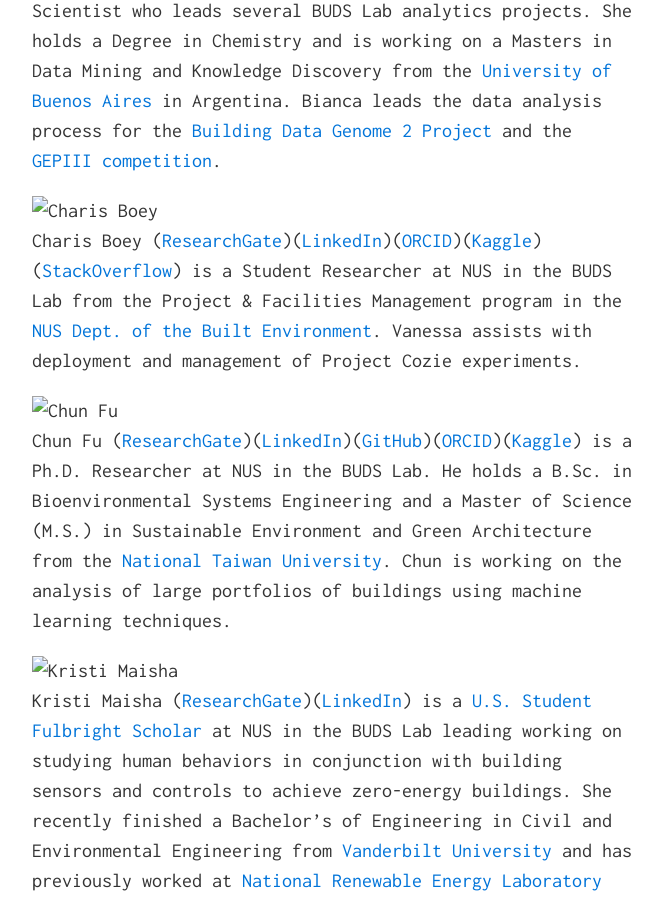
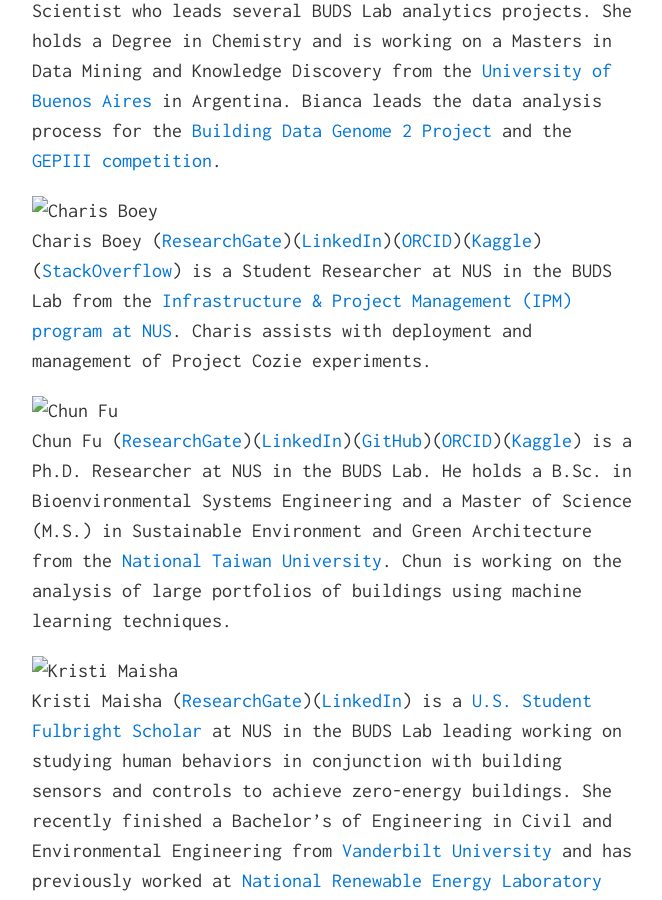
Before and after one commit to buds-lab/buds-lab.github.io, a Jekyll site: the page built from index.md, in a window 1280 px wide and 900 px high, scrolled down 4164 px. Shown: the whole window, without its empty margins (308-970 px from the left). Built offline with Jekyll 4.4.1, drawn with Linux system fonts in a browser that asks for light colours.

Commit message:
Update index.md

```diff
--- a/index.md
+++ b/index.md
@@ -71,7 +71,7 @@ Dr. Clayton Miller ([ResearchGate](http://bit.ly/2nirRMQ){:target="_blank"})([Li
 Bianca Picchetti ([ResearchGate](https://www.researchgate.net/profile/Bianca-Picchetti){:target="_blank"})([LinkedIn](https://www.linkedin.com/in/biami/){:target="_blank"})([GitHub](https://github.com/ponybiam){:target="_blank"}) is a Data Scientist who leads several BUDS Lab analytics projects. She holds a Degree in Chemistry and is working on a Masters in Data Mining and Knowledge Discovery from the [University of Buenos Aires](http://www.uba.ar/internacionales/index.php?lang=en){:target="_blank"} in Argentina. Bianca leads the data analysis process for the [Building Data Genome 2 Project](https://github.com/buds-lab/building-data-genome-project-2){:target="_blank"} and the [GEPIII competition](https://www.kaggle.com/c/ashrae-energy-prediction){:target="_blank"}.
 
 ![Charis Boey](buds-lab.github.io/charisboey.jpg)
-Charis Boey ([ResearchGate](https://www.researchgate.net/profile/Charis-Boey){:target="_blank"})([LinkedIn](https://www.linkedin.com/in/charisboey/){:target="_blank"})([ORCID](https://orcid.org/my-orcid?orcid=0000-0001-7027-0039){:target="_blank"})([Kaggle](https://www.kaggle.com/charisboey){:target="_blank"})([StackOverflow](https://stackoverflow.com/users/15380453/charis-boey){:target="_blank"}) is a Student Researcher at NUS in the BUDS Lab from the Project & Facilities Management program in the [NUS Dept. of the Built Environment](https://cde.nus.edu.sg/dbe/){:target="_blank"}. Vanessa assists with deployment and management of Project Cozie experiments.
+Charis Boey ([ResearchGate](https://www.researchgate.net/profile/Charis-Boey){:target="_blank"})([LinkedIn](https://www.linkedin.com/in/charisboey/){:target="_blank"})([ORCID](https://orcid.org/my-orcid?orcid=0000-0001-7027-0039){:target="_blank"})([Kaggle](https://www.kaggle.com/charisboey){:target="_blank"})([StackOverflow](https://stackoverflow.com/users/15380453/charis-boey){:target="_blank"}) is a Student Researcher at NUS in the BUDS Lab from the [Infrastructure & Project Management (IPM) program at NUS](https://cde.nus.edu.sg/dbe/introduction-1-1/){:target="_blank"}. Charis assists with deployment and management of Project Cozie experiments.
 
 ![Chun Fu](buds-lab.github.io/fuchun.png)
 Chun Fu ([ResearchGate](https://www.researchgate.net/profile/Chun_Fu5){:target="_blank"})([LinkedIn](https://www.linkedin.com/in/chun-fu/){:target="_blank"})([GitHub](https://github.com/PatrickFu0302/){:target="_blank"})([ORCID](https://orcid.org/0000-0002-6152-3257){:target="_blank"})([Kaggle](https://www.kaggle.com/patrick0302){:target="_blank"}) is a Ph.D. Researcher at NUS in the BUDS Lab. He holds a B.Sc. in Bioenvironmental Systems Engineering and a Master of Science (M.S.) in Sustainable Environment and Green Architecture from the [National Taiwan University](https://www.ntu.edu.tw/english/){:target="_blank"}. Chun is working on the analysis of large portfolios of buildings using machine learning techniques.
```
